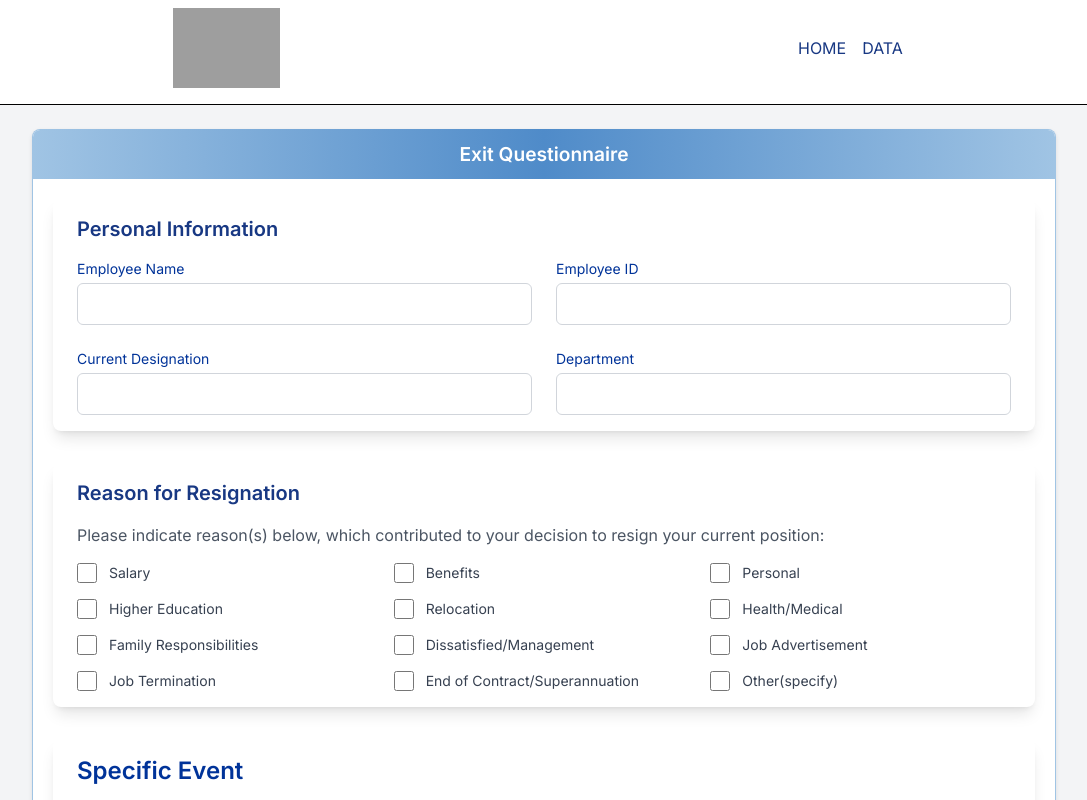
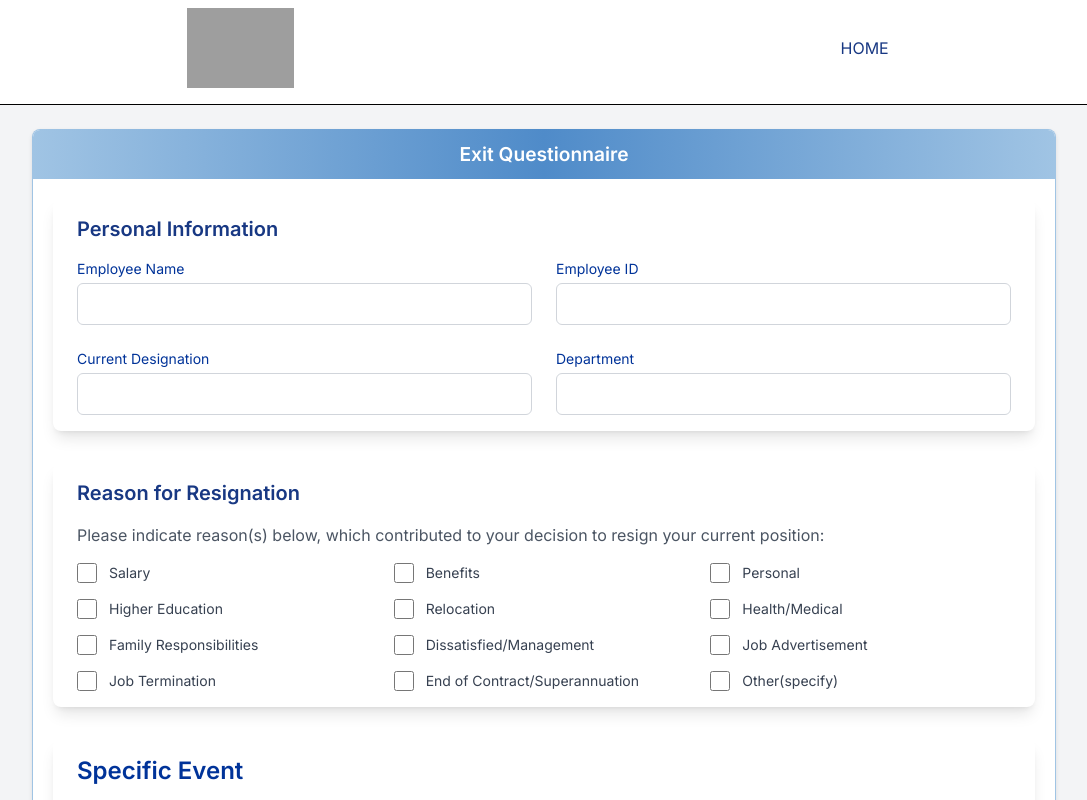
Before and after one commit to Vishalk990/Questionnaire, a React (Vite) app in the folder client/: page / in a window 1280 px wide. Shown: the top 800 px of the page, without its empty margins (96-1183 px from the left). Built offline with nearby package versions, Linux system fonts and the light colour scheme; grey boxes are pictures that could not be loaded.

Commit message:
"Comment out dashboard route in App.jsx and exitformdata link in Navbar.jsx"

```diff
--- a/client/src/App.jsx
+++ b/client/src/App.jsx
@@ -7,7 +7,7 @@ function App() {
   const router = createBrowserRouter([
     { path: "/", element: <EmployeeExitForm /> },
     { path: "/exitFormData", element: <EmployeeExitData /> },
-    { path: "/dashboard", element: <DashboardAnalytics/> },
+    // { path: "/dashboard", element: <DashboardAnalytics/> },
 
   ]);
 
--- a/client/src/components/Navbar.jsx
+++ b/client/src/components/Navbar.jsx
@@ -19,12 +19,12 @@ const Navbar = () => {
             >
               HOME
             </Link>
-            <Link
+            {/* <Link
               to={"/exitformdata"}
               className="text-primary hover:text-[#f55e15] font-normal"
             >
               DATA
-            </Link>
+            </Link> */}
           </nav>
         </div>
       </div>
```
